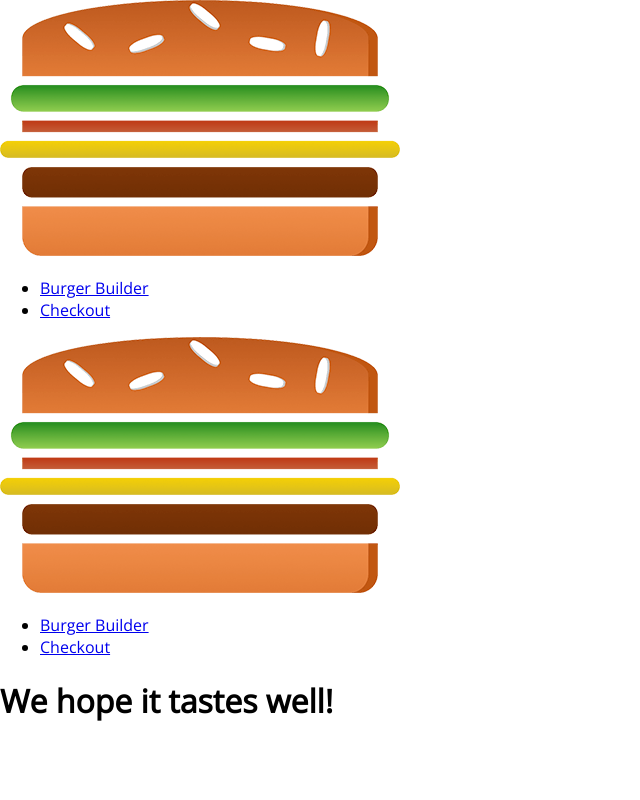
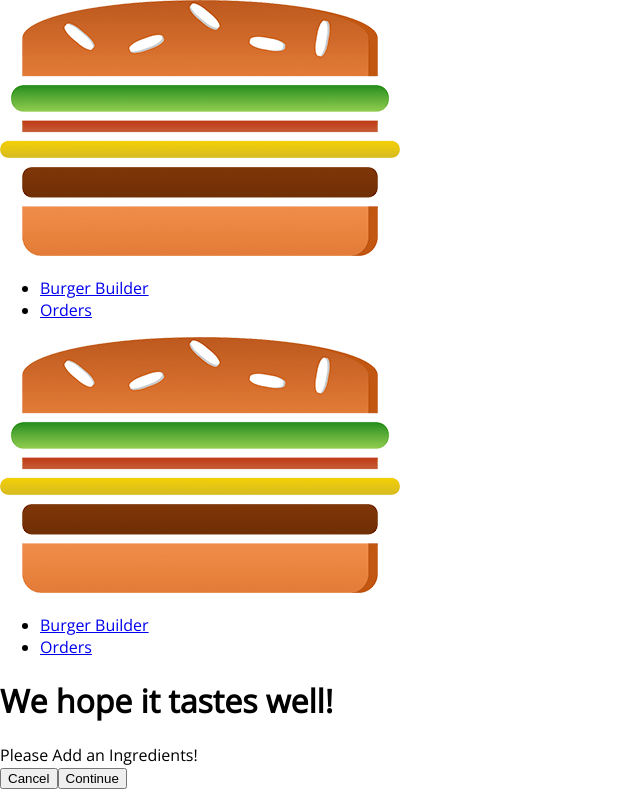
Before and after one commit to sibelkahraman/BurgerBuilder, a React app: page /checkout in a window 1280 px wide. Shown: the whole page, without its empty margins (0-640 px from the left). Built offline with nearby package versions, Linux system fonts and the light colour scheme.

Commit message:
Added Routing, Checkout is created and orders are added

```diff
--- a/src/App.js
+++ b/src/App.js
@@ -3,20 +3,19 @@
 import BurgerBuilder from './containers/BurgerBuilder/BurgerBuilder';
 
 import Checkout from './containers/Checkout/Checkout';
-
+import Orders from './containers/Orders/Orders';
 import {Route} from 'react-router-dom';
 
 
 class App extends Component {
 
   render (){
-
-
     return (
       <div >
         <Layout>
+          <Route path="/orders" component={Orders}/>
+          <Route path="/checkout" component={Checkout}/>
           <Route path="/" exact component={BurgerBuilder}/>
-          <Route path="/checkout" component={Checkout}/>
         </Layout>
       </div>
     );
--- a/src/components/Burger/Burger.js
+++ b/src/components/Burger/Burger.js
@@ -1,8 +1,11 @@
 import React from 'react';
+import {withRouter} from 'react-router-dom';
+
 import classes from './Burger.css';
 import BurgerIngredient from './BurgerIngredient/BurgerIngredient';
 
 const burger = (props) => {
+    console.log(props);
     let transformedIngredients = Object.keys(props.ingredients)
         .map(inKey => {
             return [...Array(props.ingredients[inKey])]
@@ -25,4 +28,4 @@
     );
 };
 
-export default burger;
+export default withRouter(burger);
--- a/src/components/Navigation/NavigationItems/NavigationItem/NavigationItem.js
+++ b/src/components/Navigation/NavigationItems/NavigationItem/NavigationItem.js
@@ -1,12 +1,14 @@
 import React from 'react';
 import classes from './NavigationItem.css';
+import { NavLink } from 'react-router-dom';
 
 const navigationItem = (props) => (
     <li className={classes.NavigationItem}>
-        <a
-            href={props.link}
-            className={props.active ? classes.active : null}
-        >{props.children}</a>
+        <NavLink
+            to={props.link}
+            exact={props.exact}
+            activeClassName={classes.active}
+        >{props.children}</NavLink>
     </li>
 );
 
--- a/src/components/Navigation/NavigationItems/NavigationItems.js
+++ b/src/components/Navigation/NavigationItems/NavigationItems.js
@@ -1,10 +1,11 @@
 import React from 'react';
 import classes from './NavigationItems.css';
 import NavigationItem from './NavigationItem/NavigationItem';
+
 const navigationItems = () => (
     <ul className={classes.NavigationItems}>
-        <NavigationItem link='/' active>Burger Builder</NavigationItem>
-        <NavigationItem link='/' >Checkout</NavigationItem>
+        <NavigationItem link='/' exact active>Burger Builder</NavigationItem>
+        <NavigationItem link='/orders' >Orders</NavigationItem>
     </ul>
 );
 
--- a/src/components/Order/CheckoutSummary/CheckoutSummary.js
+++ b/src/components/Order/CheckoutSummary/CheckoutSummary.js
@@ -2,6 +2,7 @@
 
 import Burger from '../../Burger/Burger';
 import classes from './CheckoutSummary.css';
+import Button from '../../UI/Button/Button';
 
 const CheckoutSummary = (props) =>{
     return (
@@ -9,6 +10,12 @@
             <h1>We hope it tastes well!</h1>
             <div style={{width: '100%',  margin:'auto'}}></div>
             <Burger ingredients={props.ingredients}/>
+            <Button
+                btnType='Danger'
+                clicked={props.checkoutCanceled}>Cancel</Button>
+            <Button
+                btnType='Success'
+                clicked={props.checkoutContinued}>Continue</Button>
         </div>
     );
 }
--- /dev/null
+++ b/src/components/Order/Order.css
@@ -0,0 +1,8 @@
+.Order{
+    width: 80%;
+    border: 1px solid #eee;
+    box-shadow: 0 2px 3px #ccc;
+    padding: 10px;
+    margin: 10px auto;
+    box-sizing: border-box;
+}
--- /dev/null
+++ b/src/components/Order/Order.js
@@ -0,0 +1,32 @@
+import React from 'react';
+import classes from './Order.css';
+
+
+const Order = (props) =>{
+    const ingredients = [];
+    for(let ingredientName in props.ingredients){
+        ingredients.push({
+            name: ingredientName,
+            amount: props.ingredients[ingredientName]
+            })
+    }
+    const ingredientOutput = ingredients.map(ing => {
+        return <span
+            key={ing.name}
+            style={{testTransform: 'capitalize',
+                    display: 'inline-block',
+                    margin: '0 8px',
+                    border: '1px solid'
+                }}>{ing.name} ({ing.amount})</span>
+    })
+
+    return(
+        <div className={classes.Order}>
+            <p>Ingredients: {ingredientOutput}</p>
+            <p>Price: <strong>USD {props.price}</strong></p>
+        </div>
+    );
+}
+
+
+export default Order;
--- a/src/containers/Checkout/Checkout.js
+++ b/src/containers/Checkout/Checkout.js
@@ -1,17 +1,51 @@
 import React , {Component} from 'react';
 import CheckoutSummary from '../../components/Order/CheckoutSummary/CheckoutSummary';
+import ContactData from '../../containers/Checkout/ContactData/ContactData';
+import {Route} from 'react-router-dom';
 
 class Checkout extends Component {
     state = {
         ingredients: {
             salad: 1,
             cheese: 1
+        },
+        price:0
+    }
+    componentDidMount(){
+        const query = new URLSearchParams(this.props.location.search);
+        const ingredients = [];
+        let price = 0;
+        for (let param of query.entries()){
+            if(param[0] === 'price'){
+                price = param[1];
+            }else{
+                ingredients[param[0]] = +param[1];
+            }
         }
+        this.setState({
+            ingredients:ingredients,
+            price:price
+        });
+    }
+    checkoutCanceledHandler = () =>{
+        this.props.history.goBack();
+    }
+    checkoutContinuedHandler = () =>{
+        this.props.history.replace('/checkout/contact-data');
     }
     render(){
         return(
             <div>
-                <CheckoutSummary ingredients={this.state.ingredients}/>
+                <CheckoutSummary
+                    ingredients={this.state.ingredients}
+                    checkoutCanceled={this.checkoutCanceledHandler}
+                    checkoutContinued={this.checkoutContinuedHandler}/>
+                <Route
+                    path={this.props.match.path + '/contact-data'}
+                    render={(props) => (<ContactData
+                        ingredients={this.state.ingredients}
+                        price={this.state.price}
+                        {...props}/>)}/>
             </div>
         )
     }
--- /dev/null
+++ b/src/containers/Checkout/ContactData/ContactData.css
@@ -0,0 +1,20 @@
+.ContactData{
+    margin: 20px auto;
+    width: 80%;
+    text-align: center;
+    box-shadow: 0 2px 3px;
+    border: 1px solid #eee;
+    padding: 10px;
+    box-sizing: border-box;
+}
+
+.Input{
+    display: block;
+    position: relative;
+}
+
+@media(min-width: 600px){
+    .ContactData{
+        width: 500px;
+    }
+}
--- /dev/null
+++ b/src/containers/Checkout/ContactData/ContactData.js
@@ -0,0 +1,75 @@
+import React, {Component} from 'react';
+import Button from '../../../components/UI/Button/Button';
+import classes from './ContactData.css';
+import axiosInstance from '../../../axios-orders';
+import Spinner from '../../../components/UI/Spinner/Spinner';
+
+class ContactData extends Component{
+    state = {
+        name: '',
+        email: '',
+        address:{
+            street: '',
+            postalCode: ''
+        },
+        price:0,
+        loading:false
+    }
+
+    orderHandler = (event) =>{
+        event.preventDefault();
+        console.log(this.props.ingredients)
+        this.setState({
+            loading:true
+        });
+        const order = {
+            ingredients: this.props.ingredients,
+            price: this.state.price,
+            customer:{
+                name: 'sibel kahraman',
+                email: 's@gmail.com',
+                address: {
+                    street: 'world',
+                    city: 'logo',
+                    countary: 'heaven'
+                },
+                paymentType: 'cash'
+            }
+        }
+        axiosInstance.post('/orders.json', order)
+            .then(response => {
+                this.setState({
+                    loading:false
+                });
+                this.props.history.push('/');
+            })
+            .catch(error => {
+                this.setState({
+                    loading:false
+                });
+            });
+    }
+
+
+    render(){
+        let form = (<form>
+            <input className={classes.Input} type='text' name='name' placeholder='Your Name'/>
+            <input className={classes.Input} type='email' name='email' placeholder='Your Mail'/>
+            <input className={classes.Input} type='text' name='street' placeholder='Your Street'/>
+            <input className={classes.Input} type='text' name='postalCode' placeholder='Your PostalCode'/>
+            <Button btnType='Success' clicked={this.orderHandler}>ORDER</Button>
+        </form>);
+        if (this.state.loading){
+            form = <Spinner/>;
+        }
+        return(
+            <div className={classes.ContactData}>
+                <h4>Enter Your Contact Data</h4>
+                {form}
+            </div>
+        );
+
+    }
+}
+
+export default ContactData;
--- /dev/null
+++ b/src/containers/Orders/Orders.js
@@ -0,0 +1,45 @@
+import React, {Component} from 'react';
+import Order from '../../components/Order/Order';
+import axiosInstance from '../../axios-orders';
+import withErrorHandler from '../../hoc/withErrorHandler/withErrorHandler';
+
+
+class Orders extends Component{
+    state = {
+        orders: [],
+        loading: true
+    }
+
+    componentDidMount(){
+        axiosInstance.get('/orders.son')
+            .then(res => {
+                const fetchedOrders = [];
+                for (let key in res.data){
+                    fetchedOrders.push({
+                        ...res.data,
+                        id:key
+                    });
+                }
+                this.setState({loading: false, orders:fetchedOrders});
+
+            })
+            .catch(err => {
+                this.setState({loading: false});
+            })
+    }
+
+    render(){
+        return(
+            <div>
+                {this.state.orders.map(order => (
+                <Order
+                    key={order.key}
+                    ingredients={order.ingredients}
+                    price={order.price}/>
+                ))}
+            </div>
+        );
+    }
+}
+
+export default withErrorHandler(Orders, axiosInstance);
```
Also changed, not shown: src/containers/BurgerBuilder/BurgerBuilder.js (+10 -30 lines), 1 other file (tests, documents, lock files or other folders).
